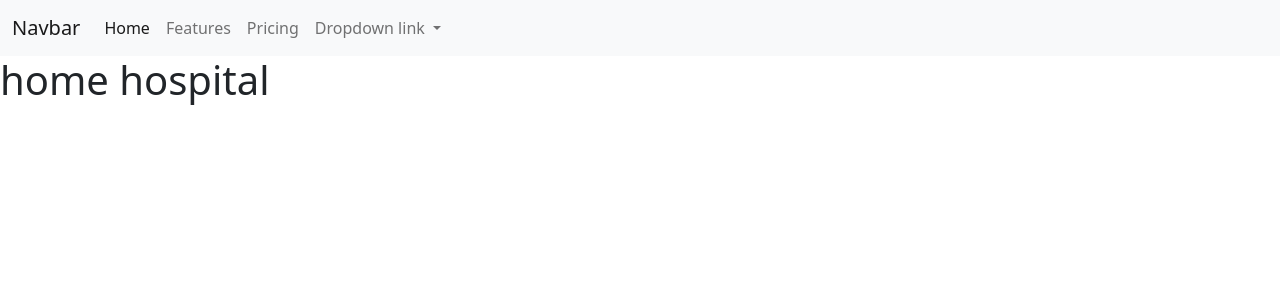
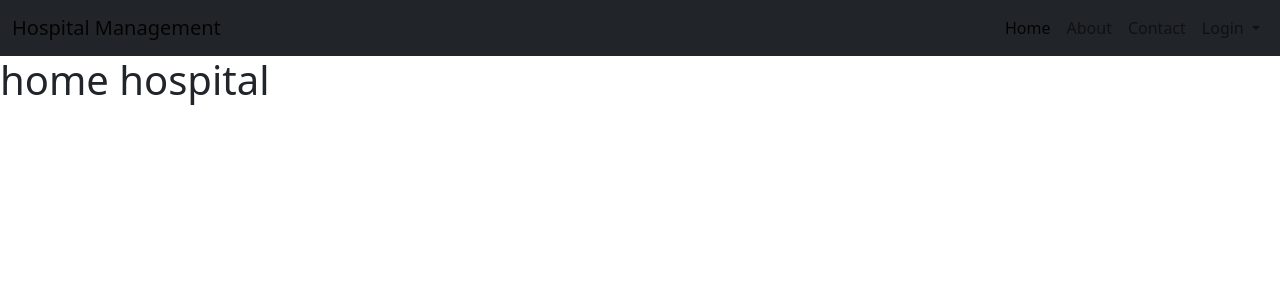
Before and after one commit to ibibeklamichhane/Hospitalmanagement, a Django app: page / in a window 1280 px wide. Shown: the top 300 px of the page. Run offline with Django 3.2, Linux system fonts and the light colour scheme.

Commit message:
navchanged

```diff
--- a/hospitalmanagement/hospital/templates/hospital/navigation.html
+++ b/hospitalmanagement/hospital/templates/hospital/navigation.html
@@ -1,28 +1,28 @@
-<nav class="navbar navbar-expand-lg navbar-light bg-light">
+<nav class="navbar navbar-expand-lg navbar-light bg-dark">
     <div class="container-fluid">
-      <a class="navbar-brand" href="#">Navbar</a>
+      <a class="navbar-brand" href="#">Hospital Management</a>
       <button class="navbar-toggler" type="button" data-bs-toggle="collapse" data-bs-target="#navbarNavDropdown" aria-controls="navbarNavDropdown" aria-expanded="false" aria-label="Toggle navigation">
         <span class="navbar-toggler-icon"></span>
       </button>
-      <div class="collapse navbar-collapse" id="navbarNavDropdown">
+      <div class="collapse navbar-collapse justify-content-end" id="navbarNavDropdown">
         <ul class="navbar-nav">
           <li class="nav-item">
             <a class="nav-link active" aria-current="page" href="#">Home</a>
           </li>
           <li class="nav-item">
-            <a class="nav-link" href="#">Features</a>
+            <a class="nav-link" href="#">About</a>
           </li>
           <li class="nav-item">
-            <a class="nav-link" href="#">Pricing</a>
+            <a class="nav-link" href="#">Contact</a>
           </li>
           <li class="nav-item dropdown">
             <a class="nav-link dropdown-toggle" href="#" id="navbarDropdownMenuLink" role="button" data-bs-toggle="dropdown" aria-expanded="false">
-              Dropdown link
+              Login
             </a>
             <ul class="dropdown-menu" aria-labelledby="navbarDropdownMenuLink">
-              <li><a class="dropdown-item" href="#">Action</a></li>
-              <li><a class="dropdown-item" href="#">Another action</a></li>
-              <li><a class="dropdown-item" href="#">Something else here</a></li>
+              <li><a class="dropdown-item" href="#">Admin</a></li>
+              <li><a class="dropdown-item" href="#">Doctor</a></li>
+              <li><a class="dropdown-item" href="#">Patient</a></li>
             </ul>
           </li>
         </ul>
```
